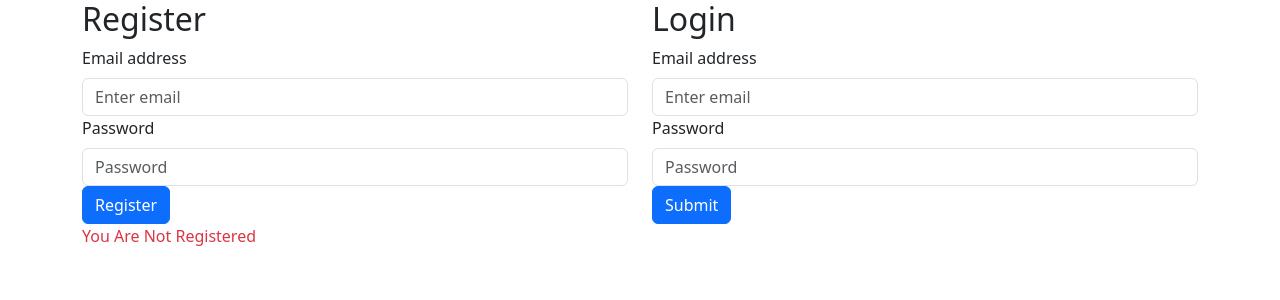
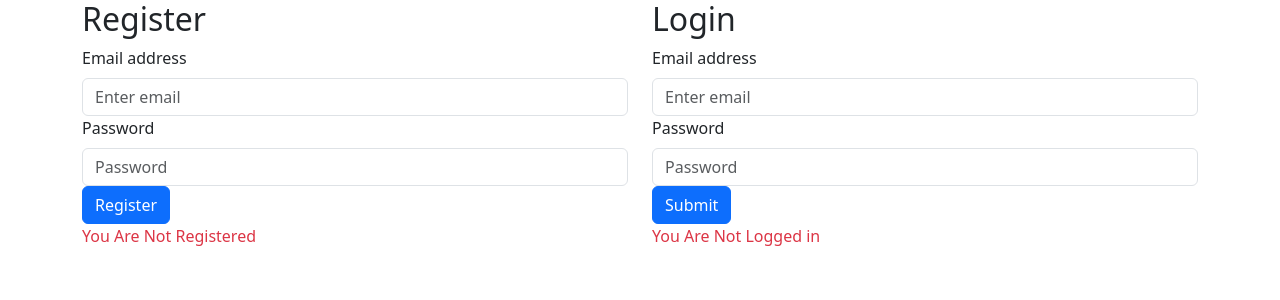
Before and after one commit to RealZacharyFowler/AuthFrontend, a React (Create React App) app: page / in a window 1280 px wide. Shown: the top 300 px of the page. Built offline with nearby package versions, Linux system fonts and the light colour scheme.

Commit message:
Successfully added axios post request for Login and Register

```diff
--- a/src/Login.js
+++ b/src/Login.js
@@ -1,27 +1,79 @@
-import React from 'react';
+import React, { useState } from 'react';
 import { Form, Button } from "react-bootstrap";
+import axios from 'axios';
 
 const Login = () => {
+      const [email, setEmail] = useState("");
+      const [password, setPassword] = useState("");
+      const [login, setLogin] = useState(false);
+
+
+      const handleSubmit = (e) => {
+        // prevent the form from refreshing the whole page
+        e.preventDefault();
+        // // make a popup alert showing the "submitted" text
+        // alert("Submited");
+        // set configurations
+        const configuration = {
+            method: "post",
+            url: "https://authappbackend-acef5587e328.herokuapp.com/login",
+            data: {
+                email,
+                password,
+            },
+        };
+        // make the API call
+        axios(configuration)
+            .then((result) => {
+                setLogin(true);
+            })
+            .catch((error) => {
+                error = new Error();
+            });
+
+    }
   return (
     <>
         <h2>Login</h2>
-      <Form>
+      <Form onSubmit={(e)=>handleSubmit(e)}>
         {/* email */}
         <Form.Group controlId="formBasicEmail">
           <Form.Label>Email address</Form.Label>
-          <Form.Control type="email" placeholder="Enter email" />
+          <Form.Control
+          type="email"
+          placeholder="Enter email"
+          name='email'
+          value={email}
+          onChange={(e) => setEmail(e.target.value)}
+          />
         </Form.Group>
 
         {/* password */}
         <Form.Group controlId="formBasicPassword">
           <Form.Label>Password</Form.Label>
-          <Form.Control type="password" placeholder="Password" />
+          <Form.Control
+          type="password"
+          placeholder="Password"
+          name='password'
+          value={password}
+          onChange={(e) => setPassword(e.target.value)}
+          />
         </Form.Group>
 
         {/* submit button */}
-        <Button variant="primary" type="submit">
+        <Button
+        variant="primary"
+        type="submit"
+        onClick={(e) => handleSubmit(e)}
+        >
           Submit
         </Button>
+        {/* display success message */}
+        {login ? (
+          <p className="text-success">You Are Logged in Successfully</p>
+        ) : (
+          <p className="text-danger">You Are Not Logged in</p>
+        )}
       </Form>
     </>
   )
```
